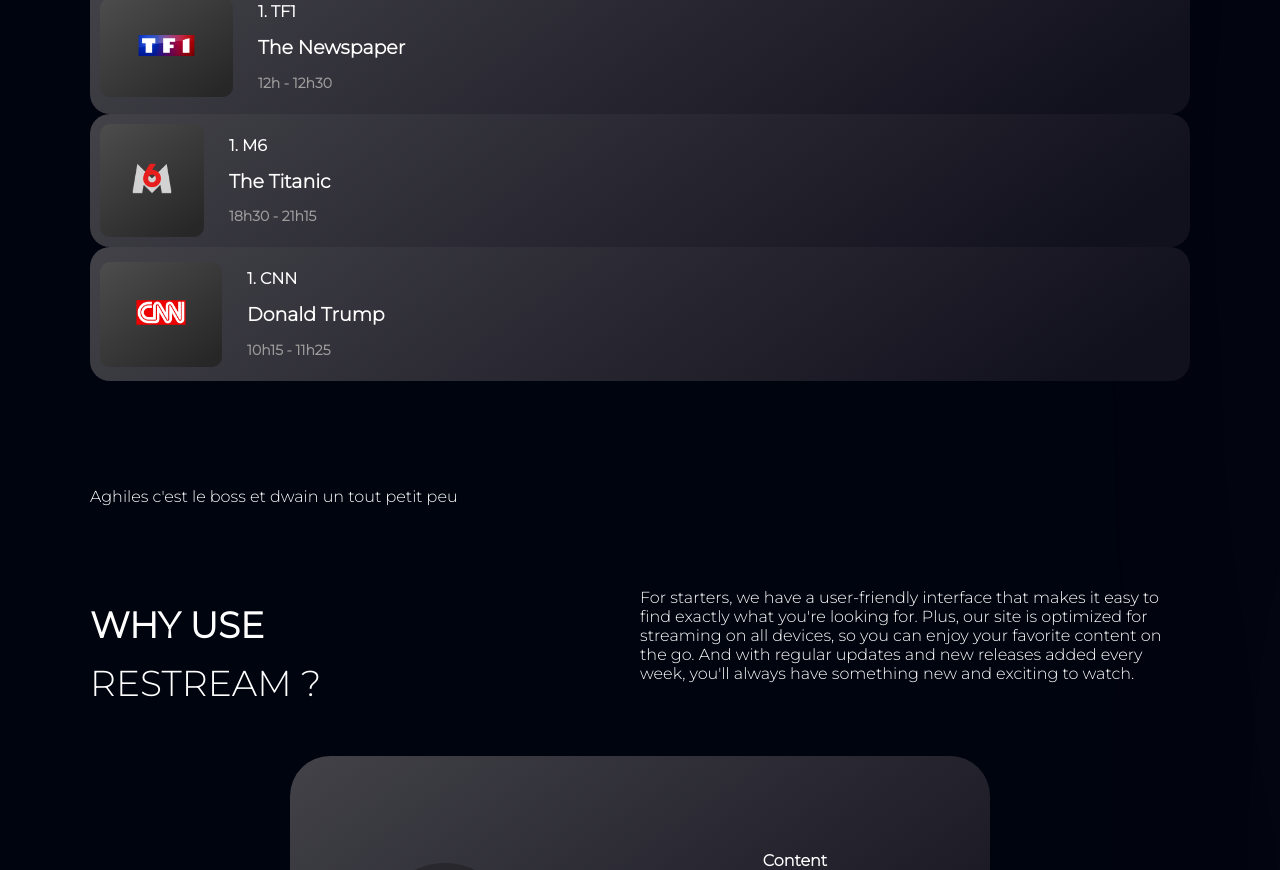
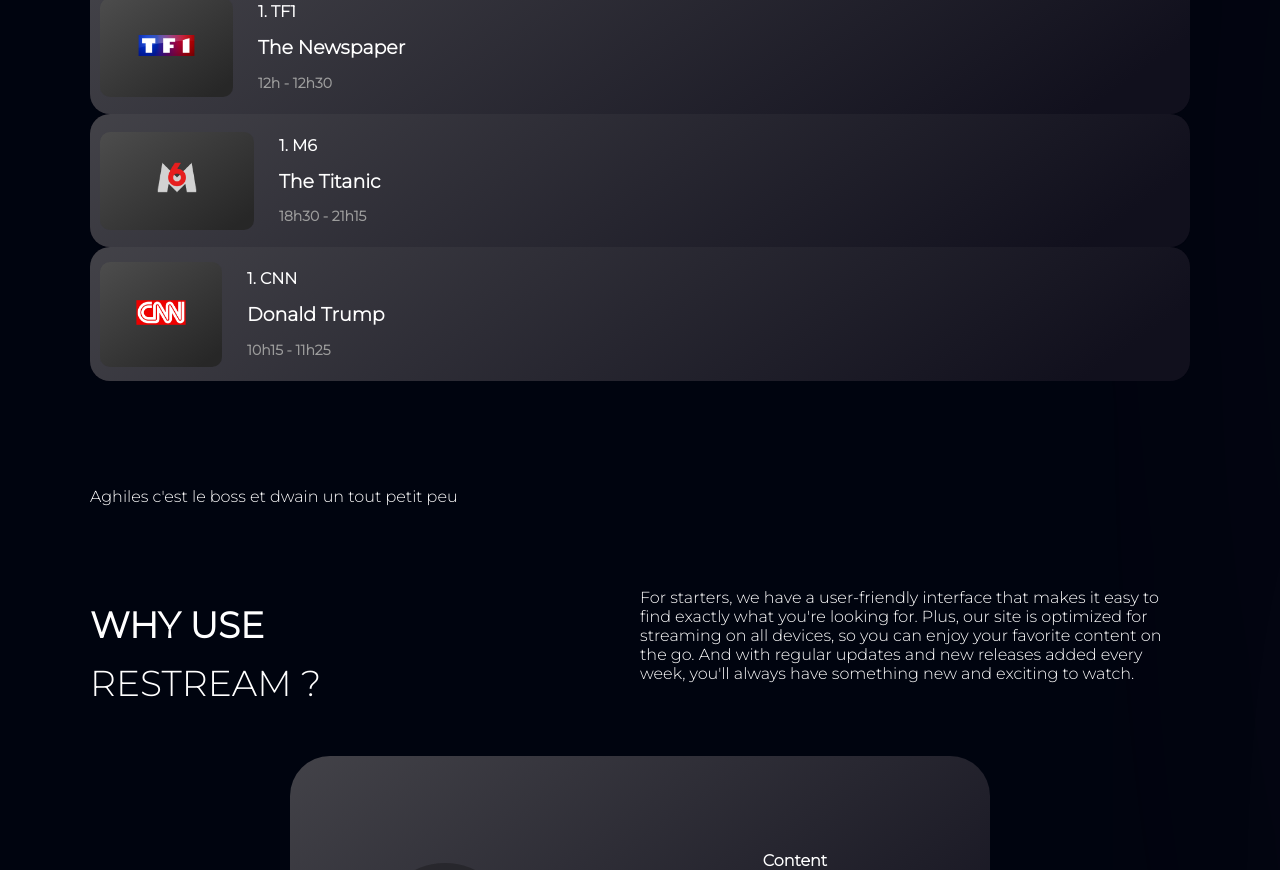
Before and after one commit to DwainAB/Projet-Netflix, a React (Create React App) app in the folder Projet-Netflix/: page / in a window 1280 px wide. Shown: the part 1807-2677 px from the top of the page. Built offline with nearby package versions, Linux system fonts and the light colour scheme; no server answers; a web font is replaced by a local one.

Commit message:
'correction'

```diff
--- a/Projet-Netflix/src/Components/Channels/Channels.css
+++ b/Projet-Netflix/src/Components/Channels/Channels.css
@@ -174,6 +174,14 @@
     color: #9C9C9C;
 }
 
+.M6{
+    padding: 20px 20px 20px 20px;
+}
+
+.featured-general-box1-img .M6{
+    padding: 0px 25px 5px 25px;
+}
+
 
 @media only screen and (max-width: 1300px) {
     .featured-general-box-g{
--- a/Projet-Netflix/src/Components/Channels/Channels.jsx
+++ b/Projet-Netflix/src/Components/Channels/Channels.jsx
@@ -69,7 +69,7 @@ function Channels(){
                     </div>
 
                     <div className="featured-general-box1">
-                        <div className="featured-general-box1-img">
+                        <div className="featured-general-box1-img M6">
                             <img className="M6" src={M6} alt="" />
                         </div>
                         <div className="featured-general-box1-info">
--- a/Projet-Netflix/src/Components/MovieBox/MovieBox.jsx
+++ b/Projet-Netflix/src/Components/MovieBox/MovieBox.jsx
@@ -14,6 +14,7 @@ const MovieBox = ()=>{
 
   const queryStringSerie = encodeURIComponent(JSON.stringify(movieserie));
   const queryStringHistory = encodeURIComponent(JSON.stringify(moviesHistory));
+  const queryString = encodeURIComponent(JSON.stringify(movies));
 
 
   useEffect(() => {
@@ -90,10 +91,12 @@ useEffect(() => {
     for (let i = 0; i < 8; i++) {
       movieElements.push(
         <div className="movie" key={movies[i].id}>
+          <Link to={`/FilmSelected?data=${queryString}&id=${movies[i].id}`}>
           <img
             src={API_IMG + movies[i].poster_path}
             alt={movies[i].title}
           />
+          </Link>
         </div>
       );
     }
```
